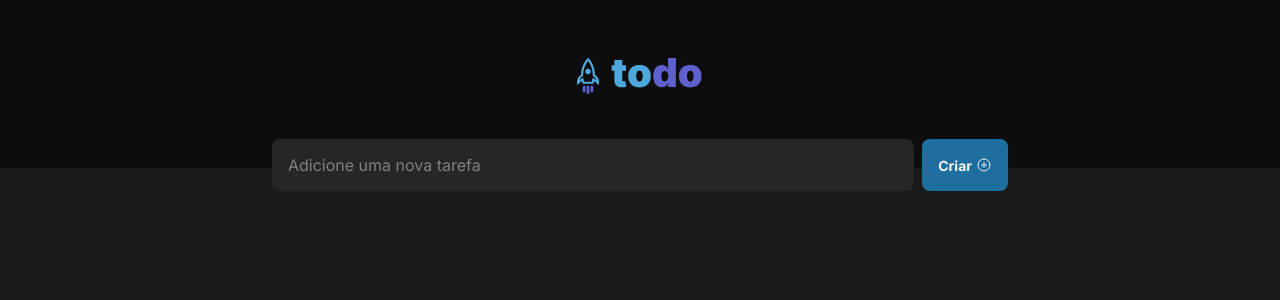
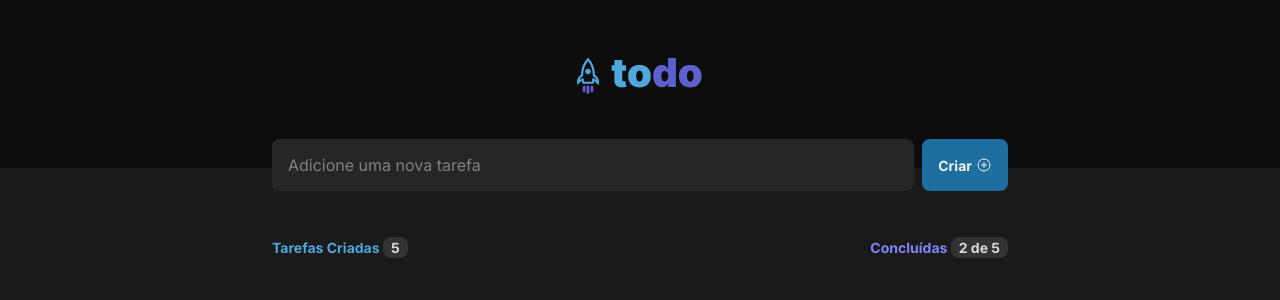
Before and after one commit to rmmena123/todo, a React (Vite) app: page / in a window 1280 px wide. Shown: the top 300 px of the page. Built offline with nearby package versions, Linux system fonts and the light colour scheme.

Commit message:
#5 - Estilização componente StatusTask

```diff
--- a/src/App.module.css
+++ b/src/App.module.css
@@ -2,3 +2,9 @@
     max-width: 46rem;
     margin: 2rem auto;
 }
+
+@media screen and (max-width: 768px) {
+    .wrapper {
+        padding: 0 1rem;
+    }
+}
--- a/src/App.tsx
+++ b/src/App.tsx
@@ -1,5 +1,6 @@
 import { Header } from './components/Header'
 import { InsertTask } from './components/InsertTask'
+import { StatusTask } from './components/StatusTask'
 
 import './global.css'
 import styles from './App.module.css'
@@ -11,6 +12,7 @@ function App() {
 
       <div className={styles.wrapper}>
         <InsertTask />
+        <StatusTask />
       </div>
     </div>
   )
--- a/src/components/InsertTask.module.css
+++ b/src/components/InsertTask.module.css
@@ -44,9 +44,3 @@
 .insertTask button:hover {
     background-color: var(--blue);
 }
-
-@media screen and (max-width: 768px) {
-    .insertTask {
-        padding: 0 1rem;
-    }
-}
--- /dev/null
+++ b/src/components/StatusTask.module.css
@@ -0,0 +1,26 @@
+.statusTask {
+    display: flex;
+    align-items: center;
+    justify-content: space-between;
+    margin-top: 3rem;
+}
+
+.createdTasks, .finishedTasks {
+    font-size: .875rem;
+    font-weight: bold;
+}
+
+.createdTasks span, .finishedTasks span {
+    color: var(--gray-200);
+    background: var(--gray-400);
+    padding: .125rem .5rem;
+    border-radius: var(--border-radius);
+}
+
+.createdTasks {
+    color: var(--blue);
+}
+
+.finishedTasks {
+    color: var(--purple);
+}
--- /dev/null
+++ b/src/components/StatusTask.tsx
@@ -0,0 +1,15 @@
+import styles from './StatusTask.module.css'
+
+export function StatusTask() {
+    return (
+        <div className={styles.statusTask}>
+            <div className={styles.createdTasks}>
+                Tarefas Criadas <span>5</span>
+            </div>
+
+            <div className={styles.finishedTasks}>
+                Concluídas <span>2 de 5</span>
+            </div>
+        </div>
+    )
+}
```
